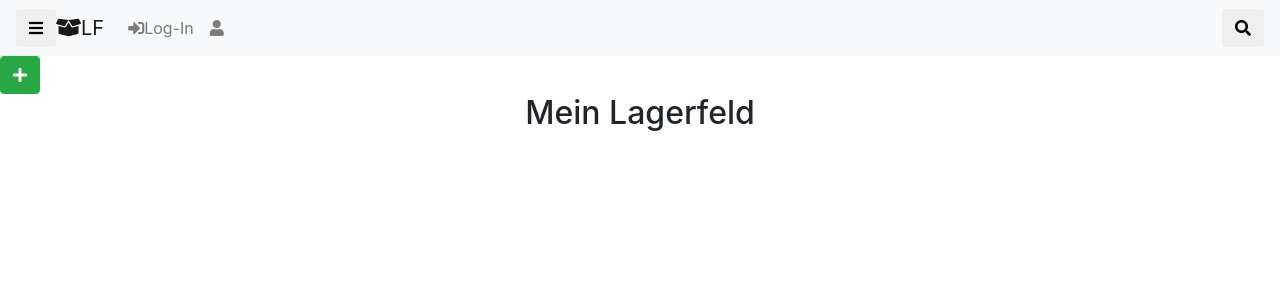
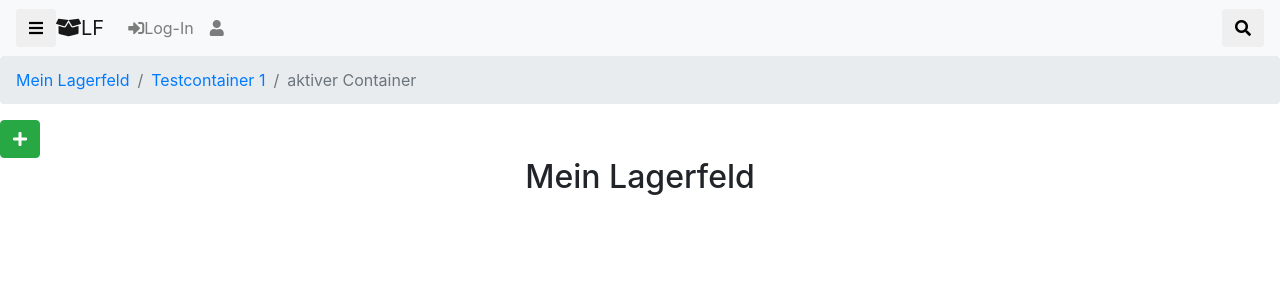
Before and after one commit to merlinbecker/Lagerfeld, a PHP site: page /frontend/website.html in a window 1280 px wide. Shown: the top 300 px of the page. Run offline with PHP 8.4, Linux system fonts and the light colour scheme; data that the repository does not hold is empty; some libraries are stand-ins or nearby versions.

Commit message:
GUI Änderungen

```diff
--- a/frontend/js/app.js
+++ b/frontend/js/app.js
@@ -205,6 +205,9 @@ function displayItems(data){
     		}
 		});
 		$("#lagerfeld").nestable("collapseAll");
+		$(".lf-container-select").click(function(evt){
+			alert("click!");
+		});
     }
 function updateItem(data){
 	payload=JSON.stringify(data);
--- a/frontend/website.html
+++ b/frontend/website.html
@@ -67,6 +67,9 @@
 			<div class="dd-handle"><i class="fas fa-grip-lines-vertical"></i></div>
 			{{#if container}}
 			<span class="fa fa-box-open indicator_container"></span>
+			<div class="lf-container-select"><i class="fas fa-chevron-right"></i></div>
+			{{else}}
+			<div class="lf-item-edit"><i class="fas fa-edit"></i></div>
 			{{/if}}
 			{{#ifCond picture  "==" null}}
 			<div class="list-item-picture"><i class="fa fa-question fa-6x"></i></div>
@@ -79,6 +82,9 @@
 			 {{/ifCond}}
 			 CHILDREN
 			 </li>
+		</script>
+		<script id="template_edit_form" type="text/x-handlears-template">
+		<!--@todo: hier das Formular auslagern-->
 		</script>
 	</head>
 	<body>
@@ -102,6 +108,13 @@
 			<i class="fa fa-search"></i>
 		</button>
 	  </nav>
+	  <nav aria-label="breadcrumb" id="nav_breadcrumb">
+  		<ol class="breadcrumb">
+    			<li class="breadcrumb-item"><a href="#">Mein Lagerfeld</a></li>
+    			<li class="breadcrumb-item"><a href="#">Testcontainer 1</a></li>
+    			<li class="breadcrumb-item active" aria-current="page">aktiver Container</li>
+  		</ol>
+	</nav>
 	<div id="content">
 		<button type="button" class="btn btn-success btn-circle btn-xl" id="btn_new_item" data-toggle="modal" data-target="#modal_new_item">
 			<i class="fa fa-plus"></i>
```
Also changed, not shown: classes/Item.class.php (+7 -6 lines), frontend/css/app.css (+11 -1 lines), 2 other files.
